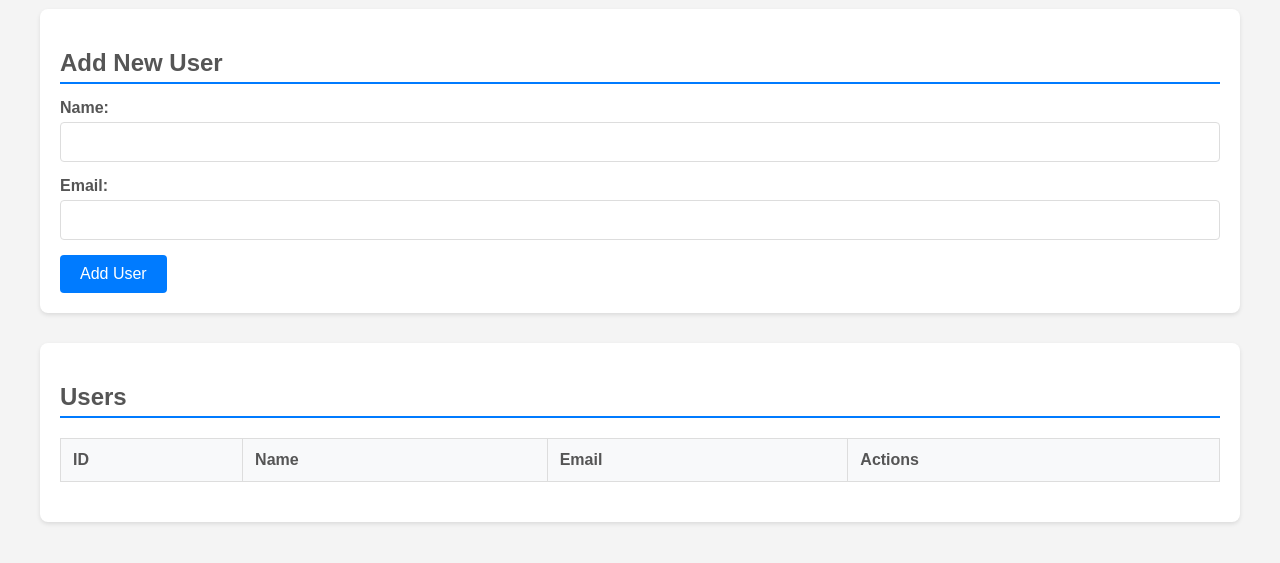
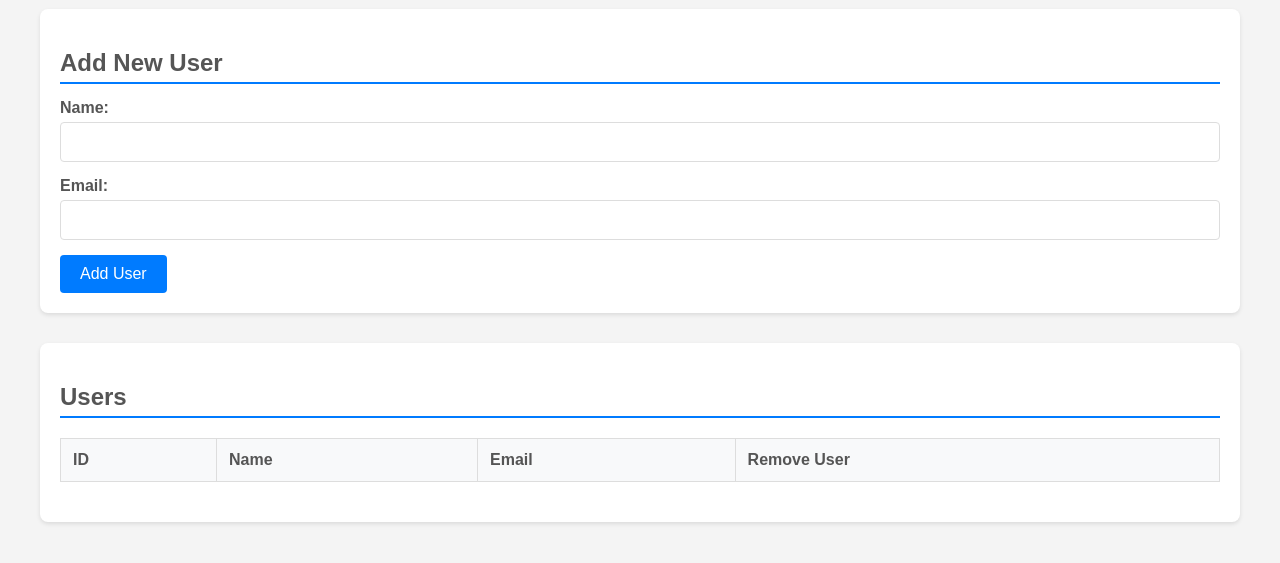
Before and after one commit to aravpatel19/nodejs-mysql, a website: page public/index.html in a window 1280 px wide. Shown: the part 199-762 px from the top of the page. Drawn offline with Linux system fonts and the light colour scheme; no server answers.

Commit message:
Another test for the CI-CD pipeline for EKS port-forward

```diff
--- a/public/index.html
+++ b/public/index.html
@@ -38,7 +38,7 @@
                     <th>ID</th>
                     <th>Name</th>
                     <th>Email</th>
-                    <th>Actions</th>
+                    <th>Remove User</th>
                 </tr>
             </thead>
             <tbody></tbody>
```
